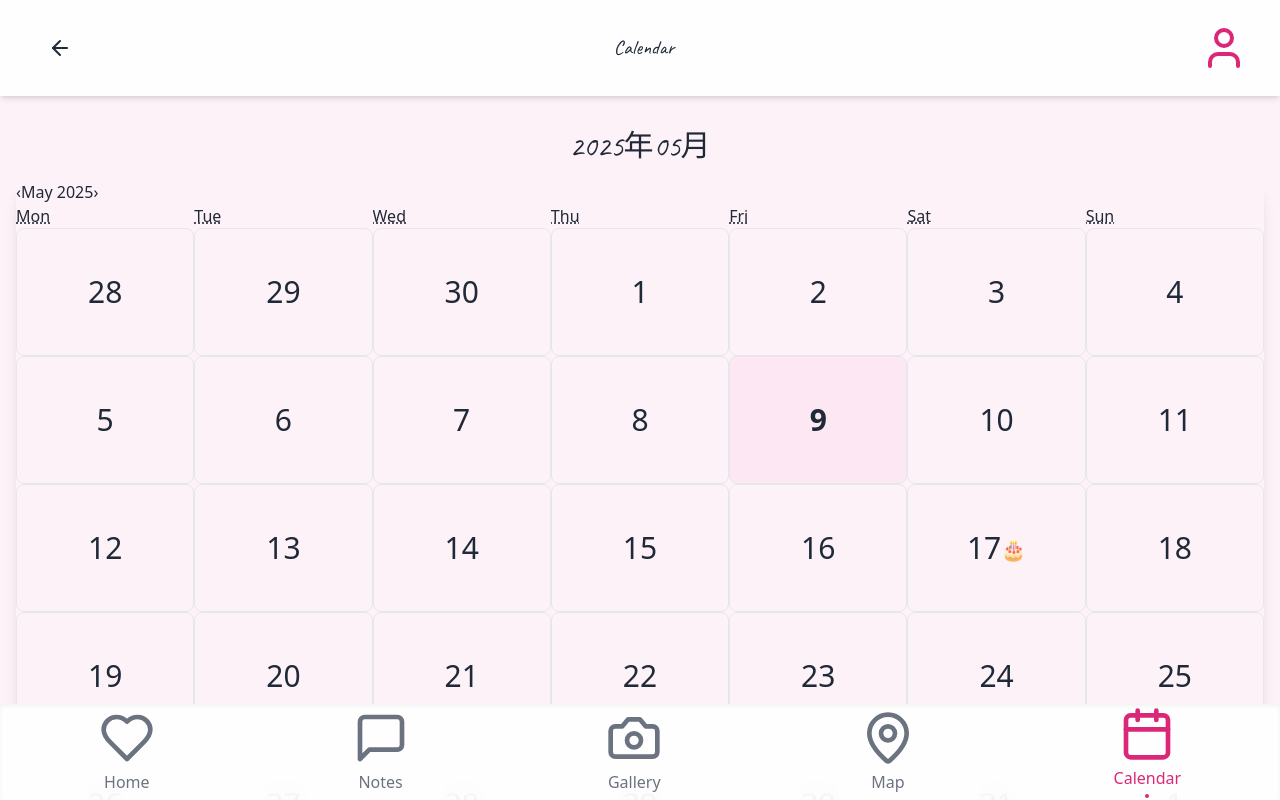
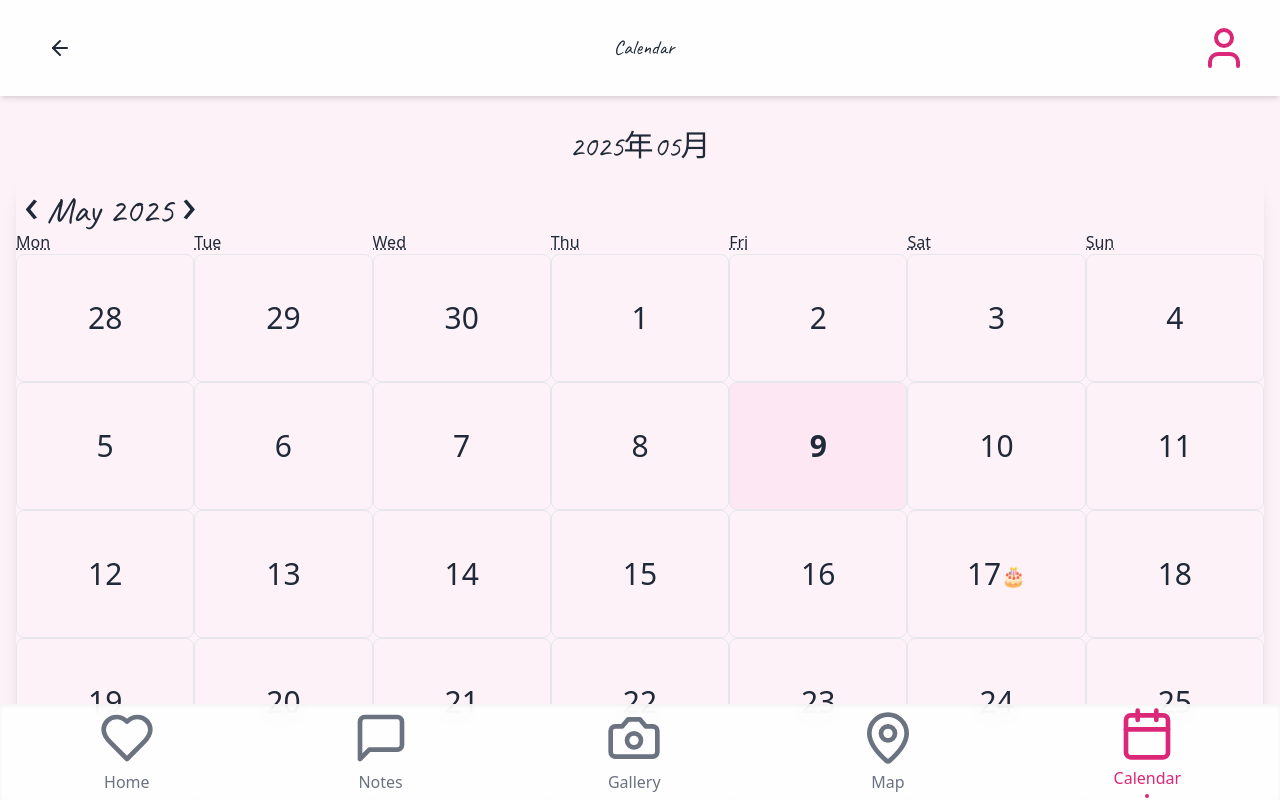
Before and after one commit to ui8966/WilliamAndMaminaForever-website, a React (Vite) app in the folder william-and-mamina-forever/: page /calendar in a window 1280 px wide. Built offline with nearby package versions, Linux system fonts and the light colour scheme.

Commit message:
made some text bigger

```diff
--- a/william-and-mamina-forever/src/pages/CalendarPage.tsx
+++ b/william-and-mamina-forever/src/pages/CalendarPage.tsx
@@ -30,6 +30,15 @@ export default function CalendarPage() {
           maxDetail="month"
           prev2Label={null}
           next2Label={null}
+          /* make the prev/next buttons gigantic test */
+          prevLabel={<span className="text-4xl md:text-5xl px-2">‹</span>}
+          nextLabel={<span className="text-4xl md:text-5xl px-2">›</span>}
+          /* replace the month/year label with a big font too */
+          navigationLabel={({ label }: { label: string }) => (
+            <span className="text-3xl md:text-4xl font-heading">
+      {label}
+    </span>
+  )}
           tileContent={({
             date,
             view,
```
